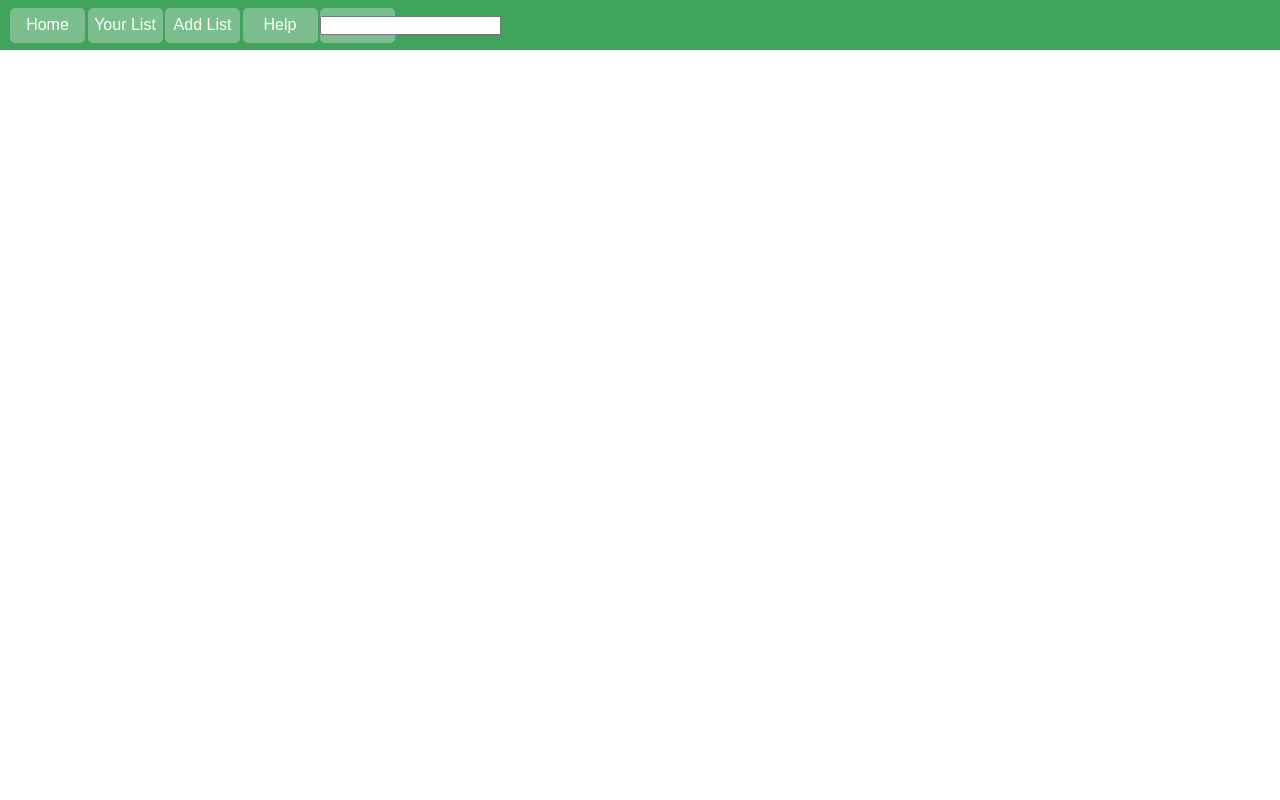
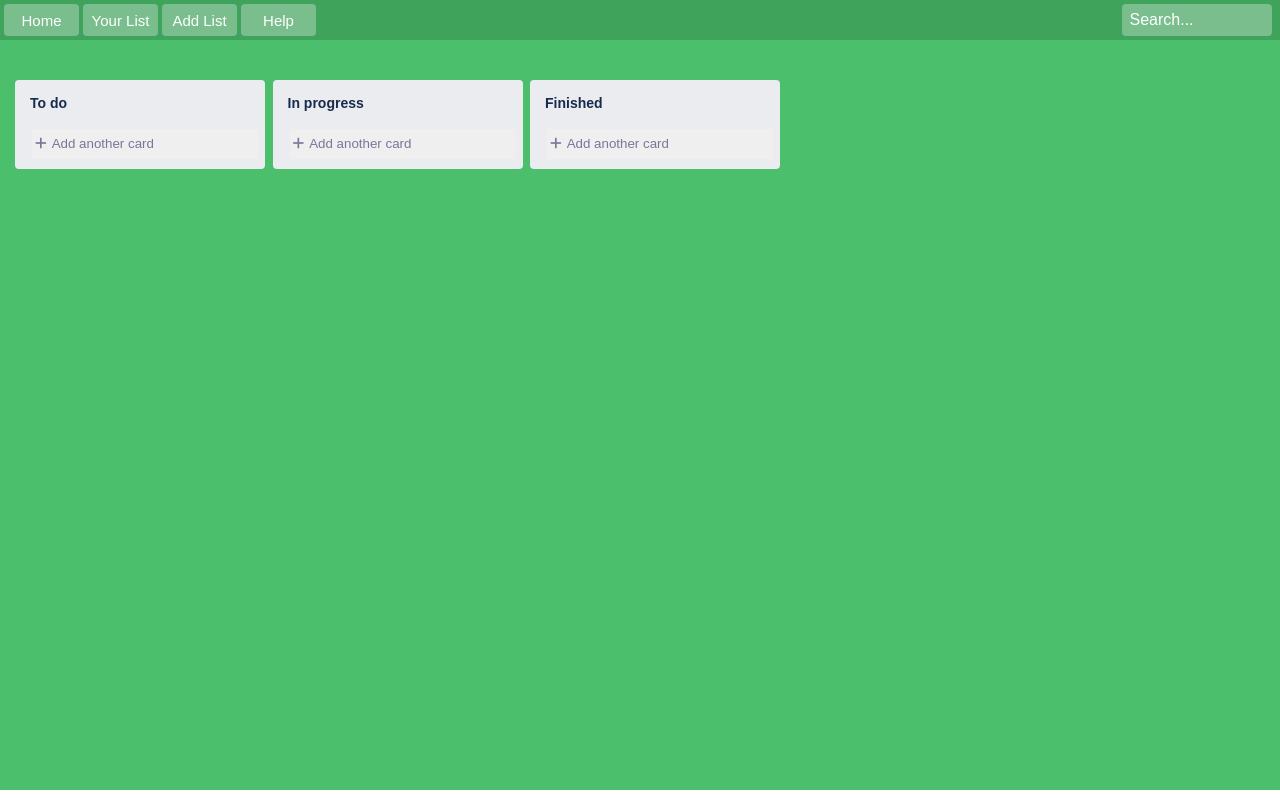
Before and after one commit to Matthave/NewTodoApp, a React (Create React App) app: page / in a window 1280 px wide. Built offline with nearby package versions, Linux system fonts and the light colour scheme.

Commit message:
Create mainFiled component and minor component TaskStatus, Add styles with styled-component

```diff
--- a/public/index.html
+++ b/public/index.html
@@ -10,6 +10,10 @@
       content="Web site created using create-react-app"
     />
     <link rel="apple-touch-icon" href="%PUBLIC_URL%/logo192.png" />
+    <script
+      src="https://kit.fontawesome.com/692bd46f11.js"
+      crossorigin="anonymous"
+    ></script>
     <!--
       manifest.json provides metadata used when your web app is installed on a
       user's mobile device or desktop. See https://developers.google.com/web/fundamentals/web-app-manifest/
--- a/src/components/GlobalStyle/globalStyle.js
+++ b/src/components/GlobalStyle/globalStyle.js
@@ -6,6 +6,11 @@ const GlobalStyle = createGlobalStyle`
     padding:0;
     font-family: Arial, Helvetica, sans-serif;
     box-sizing:border-box;
+    border:none;
+  }
+
+  html{
+    font-size:10px;
   }
 `;
 
--- /dev/null
+++ b/src/components/Main/mainField.js
@@ -0,0 +1,24 @@
+import React from "react";
+import styled from "styled-components";
+import TaskStatus from "../TaskStatus/taskStatus";
+
+const StyledMain = styled.main`
+  display: flex;
+  align-items: flex-start;
+  width: 100vw;
+  min-height: calc(100vh - 50px);
+  background-color: #4bbf6b;
+  padding: 40px 15px 0px 15px;
+`;
+
+const mainField = () => {
+  return (
+    <StyledMain>
+      <TaskStatus title="To do" />
+      <TaskStatus title="In progress" />
+      <TaskStatus title="Finished" />
+    </StyledMain>
+  );
+};
+
+export default mainField;
--- a/src/components/Navigation/navigation.js
+++ b/src/components/Navigation/navigation.js
@@ -3,38 +3,62 @@ import styled from "styled-components";
 
 const StyledNav = styled.nav`
   width: 100%;
-  height: 50px;
+  height: 40px;
   background-color: #40a35b;
-  padding: 0px 10px;
+  padding: 0px 4px;
 `;
 
 const StyledUl = styled.ul`
   display: flex;
   align-items: center;
+  flex-wrap: wrap;
+  flex-shrink: 1;
   width: 100%;
-  height: 50px;
+  height: 40px;
   list-style: none;
   cursor: pointer;
+  padding: 4px 0px;
 `;
 
 const StyledList = styled.li`
-  width: 75px;
-  height: 35px;
+  width: ${(props) => (props.lastEle ? "auto" : "75px")};
+  height: 100%;
   text-align: center;
-  padding: 8px 0px;
+  background-color: ${(props) => (props.lastEle ? "none" : "#79be8c")};
+  border-radius: 4px;
+  transition: 0.1s linear;
+  margin-right: 4px;
+  margin-left: ${(props) => (props.lastEle ? "auto" : "initial")};
+  padding: ${(props) => (props.lastEle ? "initial" : "8px 0px")};
+
+  &:hover {
+    background-color: ${(props) => (props.lastEle ? "none" : "#64b37a")};
+  }
+`;
+
+const Link = styled.a`
+  text-decoration: none;
+  font-size: 1.5rem;
+  color: #fff;
+`;
+
+const StyledInput = styled.input`
+  width: 150px;
+  height: 100%;
+  border-radius: 4px;
+  padding: 7.5px;
   background-color: #79be8c;
-  border-radius: 5px;
-  margin-right: 2.5px;
+  font-size: 1.6rem;
+  color: #fff;
   transition: 0.1s linear;
 
   &:hover {
     background-color: #64b37a;
   }
-`;
 
-const Link = styled.a`
-  text-decoration: none;
-  color: #fff;
+  &::placeholder {
+    color: #fff;
+  }
 `;
 
 const navigation = () => {
@@ -53,8 +77,8 @@ const navigation = () => {
         <StyledList>
           <Link>Help</Link>
         </StyledList>
-        <StyledList>
-          <input />
+        <StyledList lastEle>
+          <StyledInput placeholder="Search..." />
         </StyledList>
       </StyledUl>
     </StyledNav>
--- /dev/null
+++ b/src/components/TaskStatus/taskStatus.js
@@ -0,0 +1,60 @@
+import React, { useState } from "react";
+import styled from "styled-components";
+
+const StyledTaskSection = styled.section`
+  width: 250px;
+  background-color: #ebecf0;
+  border-radius: 4px;
+  padding: 10px 12px;
+  margin-right: 7.5px;
+`;
+
+const StyledInput = styled.input`
+  background-color: #ebecf0;
+  margin-bottom: 12.5px;
+  padding: 5px 3px;
+  font-size: 1.4rem;
+  font-weight: 600;
+  color: #172b4d;
+
+  &:focus {
+    background-color: white;
+  }
+`;
+
+const StyledButton = styled.button`
+  width: 100%;
+  text-align: left;
+  margin-left: 5px;
+  padding: 7.5px 3px;
+  color: #779;
+  cursor: pointer;
+
+  &:hover {
+    background-color: #dddfe5;
+  }
+`;
+
+const StyledSpan = styled.span`
+  margin-right: 5px;
+`;
+
+const TaskStatus = ({ title }) => {
+  const [inputValue, setInputValue] = useState(title);
+
+  const handleInputValue = (e) => {
+    setInputValue(e.target.value);
+  };
+
+  return (
+    <StyledTaskSection>
+      <StyledInput onChange={(e) => handleInputValue(e)} value={inputValue} />
+      <StyledButton>
+        <StyledSpan className="fas fa-plus" />
+        Add another card
+      </StyledButton>
+    </StyledTaskSection>
+  );
+};
+
+export default TaskStatus;
--- a/src/components/main.js
+++ b/src/components/main.js
@@ -1,10 +1,12 @@
 import React from "react";
 import Navigation from "./Navigation/navigation";
+import MainField from "./Main/mainField";
 
 const Main = () => {
   return (
     <main>
       <Navigation />
+      <MainField />
     </main>
   );
 };
```
